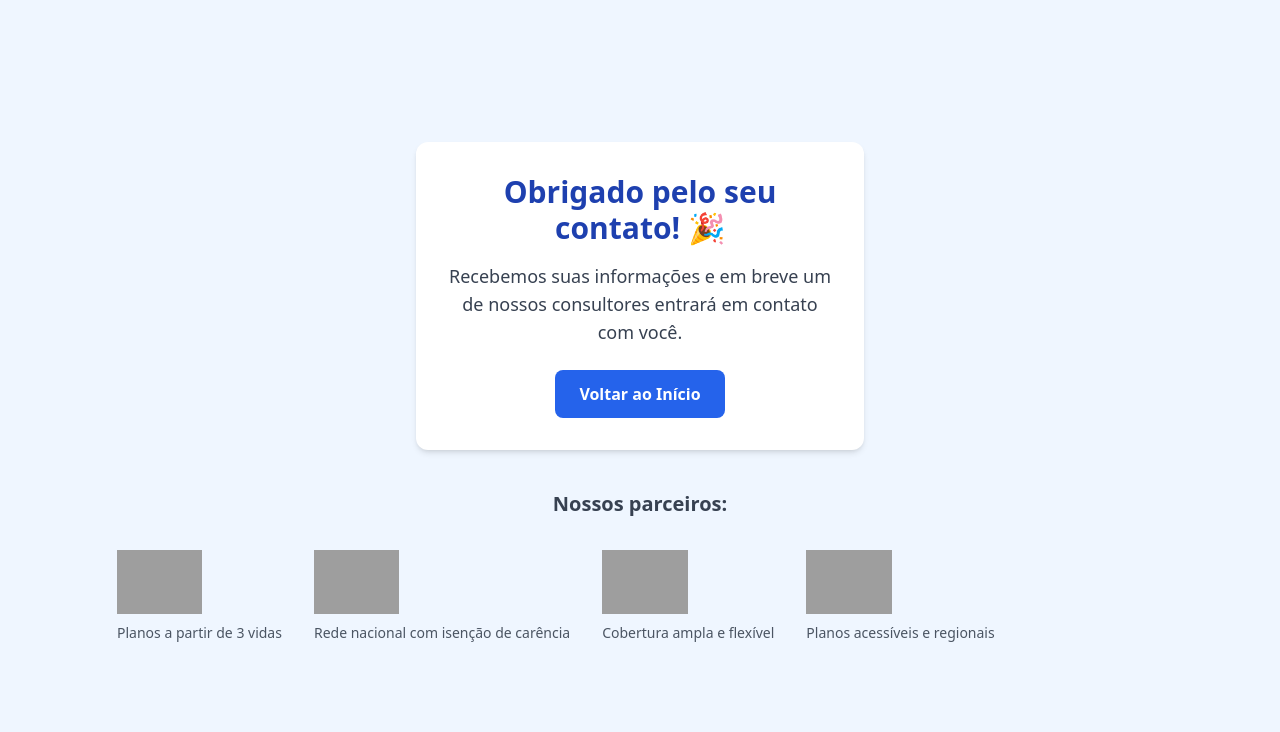
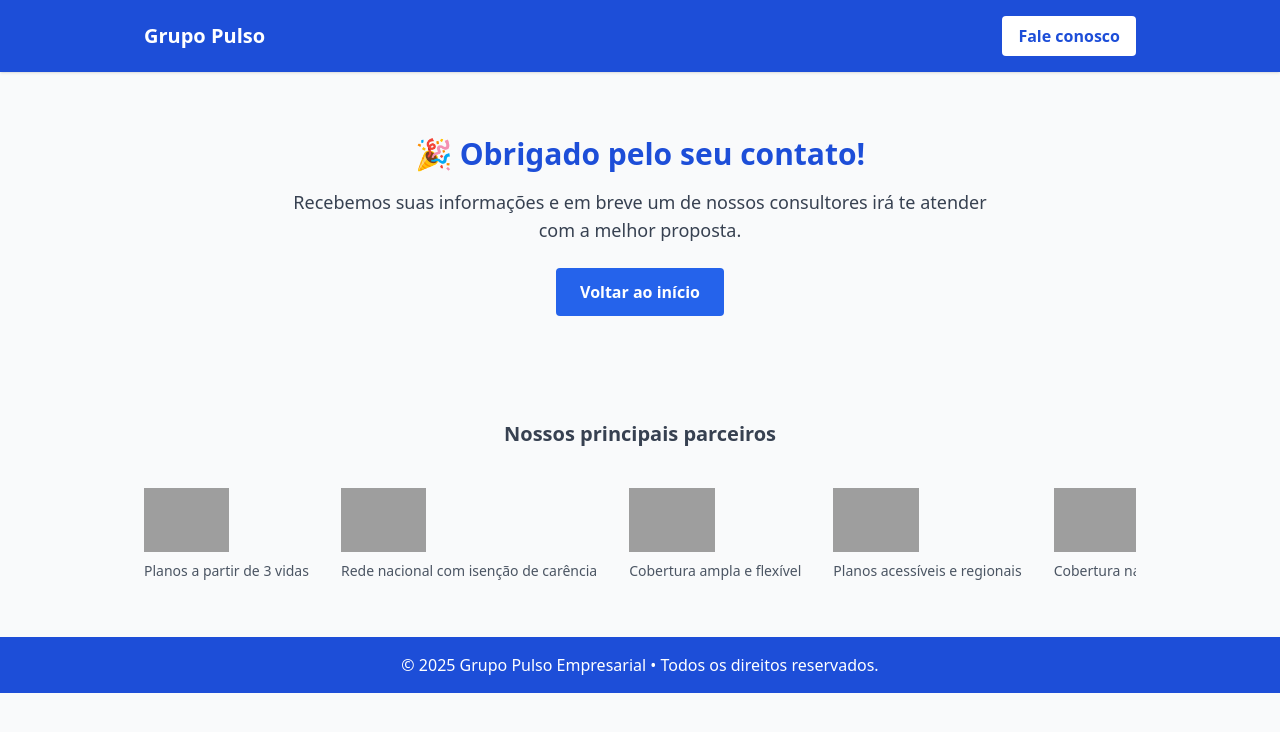
Before and after one commit to Lucasoliveirasaude/Grupo-Pulso, a plain HTML site: page obrigado.html in a window 1280 px wide. Drawn offline with nearby package versions, Linux system fonts and the light colour scheme; grey boxes are pictures that could not be loaded.

Commit message:
Update obrigado.html

```diff
--- a/obrigado.html
+++ b/obrigado.html
@@ -1,8 +1,8 @@
 <!DOCTYPE html>
 <html lang="pt-BR">
 <head>
-    <meta charset="UTF-8">
-    <meta name="viewport" content="width=device-width, initial-scale=1.0">
+  <meta charset="UTF-8" />
+  <meta name="viewport" content="width=device-width, initial-scale=1.0"/>
   <title>Obrigado pelo contato!</title>
   <script src="https://cdn.tailwindcss.com"></script>
   <style>
@@ -12,7 +12,6 @@
       gap: 2rem;
       scroll-snap-type: x mandatory;
       padding: 1rem;
-            animation: scroll 30s linear infinite;
     }
     .carousel::-webkit-scrollbar {
       display: none;
@@ -20,32 +19,32 @@
     .carousel-item {
       flex: 0 0 auto;
       scroll-snap-align: start;
-            transition: transform 0.3s ease;
       text-align: center;
-        }
-        .carousel-item:hover {
-            transform: scale(1.05);
     }
     .carousel-caption {
       margin-top: 0.5rem;
       font-size: 0.875rem;
       color: #4B5563;
     }
-        @keyframes scroll {
-            0% { transform: translateX(0); }
-            100% { transform: translateX(-50%); }
-        }
   </style>
 </head>
-<body class="bg-blue-50 min-h-screen flex flex-col items-center justify-center text-center px-4">
-    <div class="bg-white p-8 rounded-xl shadow-md max-w-md mb-10">
-        <h1 class="text-3xl font-bold text-blue-800 mb-4">Obrigado pelo seu contato! 🎉</h1>
-        <p class="text-gray-700 text-lg mb-6">Recebemos suas informações e em breve um de nossos consultores entrará em contato com você.</p>
-        <a href="index.html" class="inline-block bg-blue-600 text-white font-semibold py-3 px-6 rounded-lg hover:bg-blue-700 transition">Voltar ao Início</a>
+<body class="bg-gray-50 text-gray-800">
+
+  <header class="bg-blue-700 text-white py-4 shadow">
+    <div class="max-w-5xl mx-auto px-4 flex justify-between items-center">
+      <h1 class="text-xl font-bold">Grupo Pulso</h1>
+      <a href="https://wa.me/5531984451272" class="bg-white text-blue-700 font-semibold py-2 px-4 rounded hover:bg-gray-200 transition">Fale conosco</a>
     </div>
+  </header>
 
-    <div class="w-full max-w-4xl">
-        <h2 class="text-xl font-semibold text-gray-700 mb-4">Nossos parceiros:</h2>
+  <main class="max-w-3xl mx-auto text-center py-16 px-6">
+    <h2 class="text-3xl font-bold text-blue-700 mb-4">🎉 Obrigado pelo seu contato!</h2>
+    <p class="text-lg text-gray-700 mb-6">Recebemos suas informações e em breve um de nossos consultores irá te atender com a melhor proposta.</p>
+    <a href="index.html" class="inline-block bg-blue-600 text-white font-semibold py-3 px-6 rounded hover:bg-blue-700 transition">Voltar ao início</a>
+  </main>
+
+  <section class="max-w-5xl mx-auto py-10 px-4">
+    <h3 class="text-xl font-semibold text-gray-700 mb-6 text-center">Nossos principais parceiros</h3>
     <div class="carousel">
       <a href="https://www.portoseguro.com.br/planos-de-saude" target="_blank" class="carousel-item">
         <img src="https://upload.wikimedia.org/wikipedia/commons/thumb/9/9a/Porto_Seguro_Logo.svg/2560px-Porto_Seguro_Logo.svg.png" alt="Porto Seguro" class="h-16">
@@ -72,6 +71,11 @@
         <div class="carousel-caption">Planos familiares e empresariais</div>
       </a>
     </div>
-    </div>
+  </section>
+
+  <footer class="bg-blue-700 text-white text-center py-4">
+    <p>© 2025 Grupo Pulso Empresarial • Todos os direitos reservados.</p>
+  </footer>
+
 </body>
 </html>
```
Lines whose indentation alone changed are shown as unchanged.
